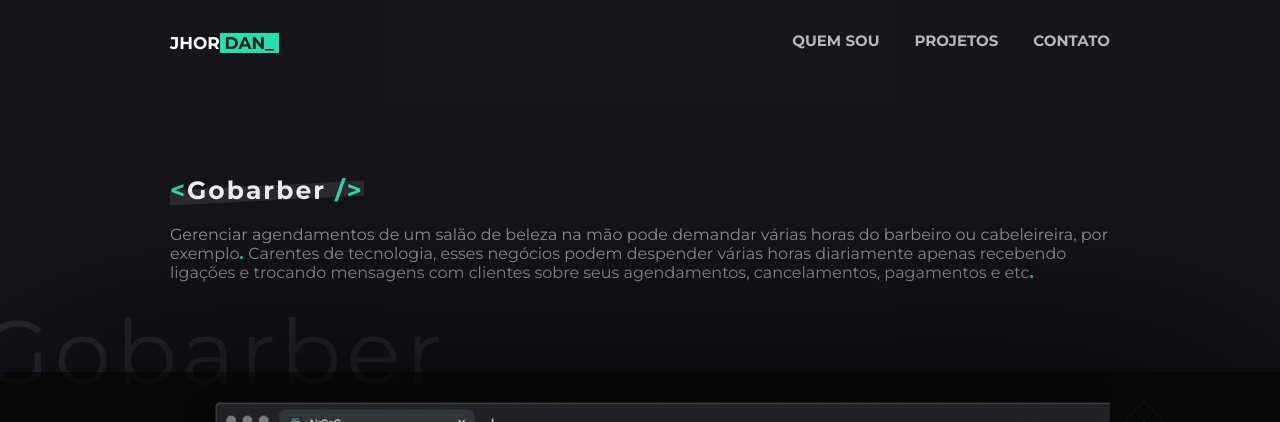
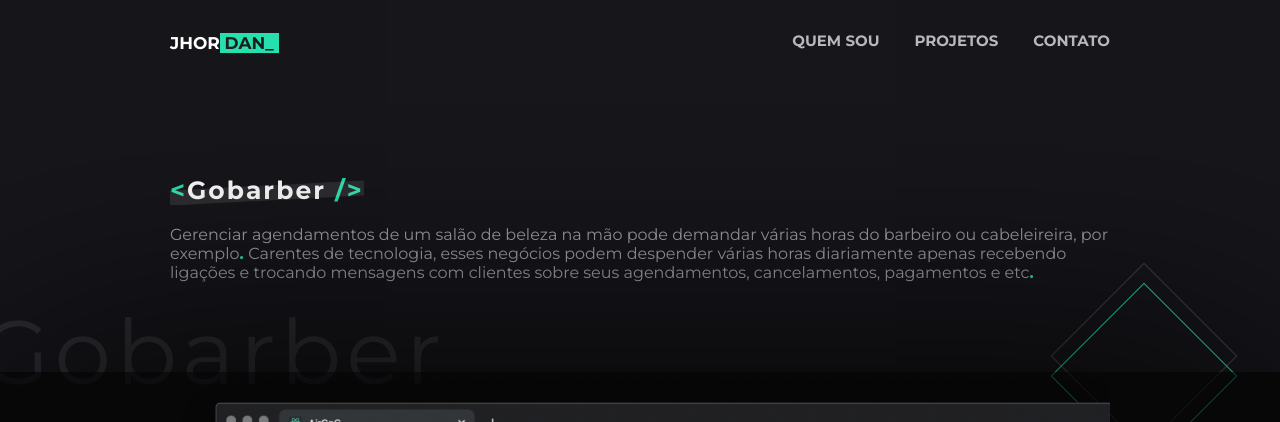
Before and after one commit to jhordanjes/portjhordan, a React (Create React App) app: page /project in a window 1280 px wide. Shown: the top 422 px of the page. Built offline with nearby package versions, Linux system fonts and the light colour scheme.

Commit message:
ajustes no project

```diff
--- a/src/pages/Project/index.js
+++ b/src/pages/Project/index.js
@@ -36,7 +36,6 @@ function Project() {
             <AliceCarousel
                 fadeOutAnimation={true}
                 mouseDragEnabled={true}
-
                 autoPlay={true}
                 autoPlayInterval={2500}
                 buttonsDisabled={true}
--- a/src/pages/Project/styles.js
+++ b/src/pages/Project/styles.js
@@ -4,6 +4,7 @@ import { word } from '../../util/keyframes';
 export const Description = styled.div`
     width: 100%;
     padding: 90px 170px;
+    position: relative;
 
     p{
         margin-top: 20px;
@@ -19,7 +20,7 @@ export const Description = styled.div`
         height: 130px;
         position: absolute;
         right: 70px;
-        bottom: 220px;
+        bottom: -70px;
         z-index: -1;
         transform: rotate(45deg);
         border: 1px solid rgba(38,225,175);
@@ -31,7 +32,7 @@ export const Description = styled.div`
         height: 130px;
         position: absolute;
         right: 70px;
-        bottom: 240px;
+        bottom: -50px;
         z-index: -1;
         transform: rotate(45deg);
         border: 1px solid rgba(255,255,255,0.2);
@@ -43,14 +44,12 @@ export const Description = styled.div`
         &::before{
             right: 25px;
             width: 100px;
-            bottom: 190px;
             height: 100px;
         }
 
         &::after{
             right: 25px;
             width: 100px;
-            bottom: 210px;
             height: 100px;
         }
     }
```
